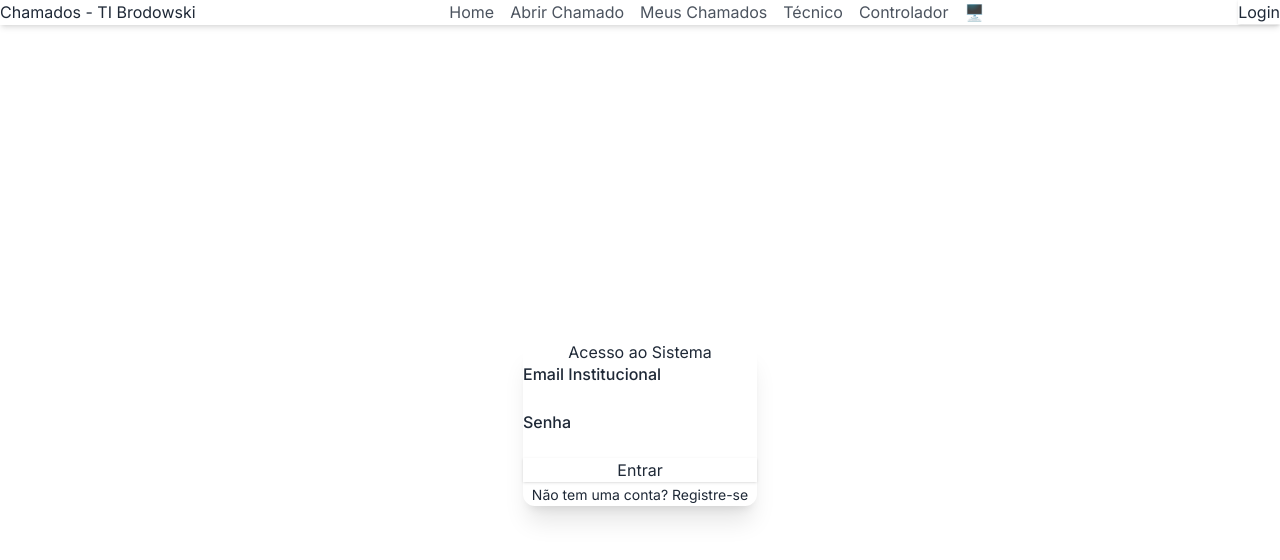
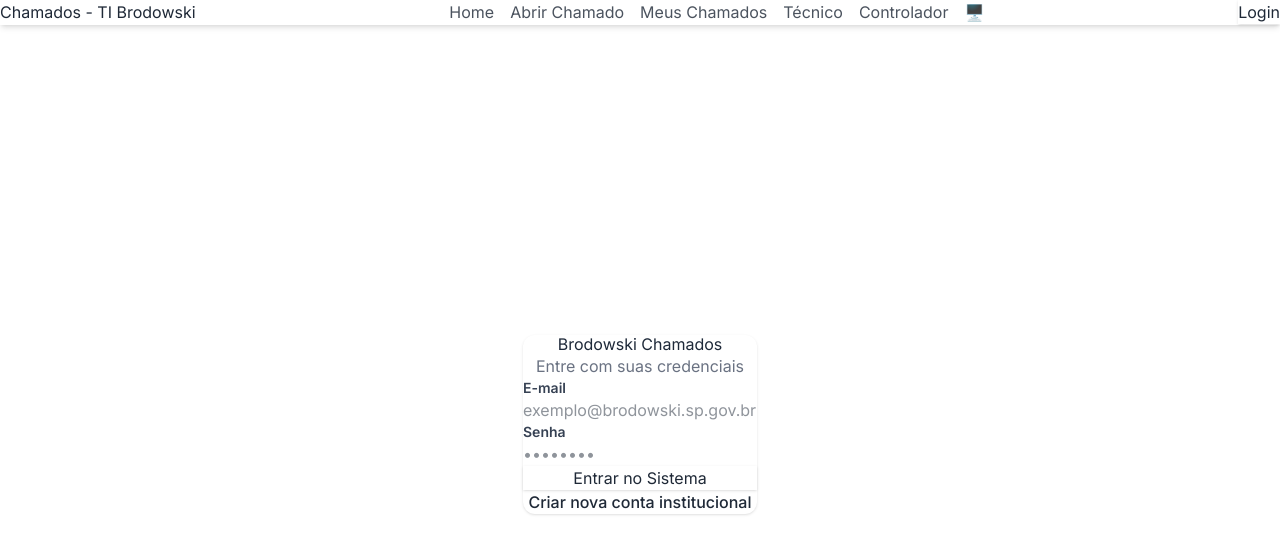
Before and after one commit to N41LL1W/brodowski-chamados, a Next.js app: page /login in a window 1280 px wide. Shown: the top 560 px of the page. Built offline with nearby package versions, Linux system fonts and the light colour scheme; no server answers.

Commit message:
fix: middleware token variable error

```diff
--- a/src/app/login/page.tsx
+++ b/src/app/login/page.tsx
@@ -1,12 +1,10 @@
-// src/app/login/page.tsx
-
 "use client";
 
-import { useState } from 'react';
+import { useState, useEffect } from 'react';
 import { useRouter } from 'next/navigation';
-import { signIn } from 'next-auth/react';
-import { Button } from '@/components/ui/Button'; // Componente Button (Tailwind/shadcn)
-import Card from '@/components/ui/Card';       // Componente Card
+import { signIn, useSession } from 'next-auth/react';
+import { Button } from '@/components/ui/Button';
+import Card from '@/components/ui/Card';
 import Link from 'next/link';
 
 export default function LoginPage() {
@@ -14,79 +12,90 @@ export default function LoginPage() {
     const [password, setPassword] = useState('');
     const [isLoading, setIsLoading] = useState(false);
     const [error, setError] = useState<string | null>(null);
+    const { data: session, status } = useSession();
     const router = useRouter();
+
+    // Se já estiver logado, redireciona automaticamente para a home
+    useEffect(() => {
+        if (status === "authenticated") {
+            window.location.href = "/";
+        }
+    }, [status]);
 
     const handleSubmit = async (e: React.FormEvent) => {
         e.preventDefault();
         setError(null);
         setIsLoading(true);
 
-        // Chamada ao endpoint Credentials Provider do NextAuth
+        try {
             const result = await signIn('credentials', {
-            redirect: false, // Não redireciona automaticamente
+                redirect: false, // Mantemos false para tratar o erro aqui
                 email,
                 password,
             });
 
+            if (result?.error) {
+                setError('Email ou senha incorretos.');
                 setIsLoading(false);
-
-        if (result?.error) {
-            // Se o resultado contiver um erro (Ex: Credenciais inválidas)
-            console.error("Erro de Login:", result.error);
-            setError('Credenciais inválidas. Verifique seu email e senha.');
             } else if (result?.ok) {
-            // Se o login for bem-sucedido
-            router.push('/'); // Redireciona para a página inicial
+                // Forçamos o reload completo para garantir que o Middleware reconheça a sessão
+                window.location.href = "/";
+            }
+        } catch (err) {
+            setError('Ocorreu um erro ao tentar entrar.');
+            setIsLoading(false);
         }
     };
 
+    if (status === "loading") return <div className="flex justify-center p-10">Carregando...</div>;
+
     return (
-        <div className="flex justify-center items-center h-full">
-            <Card className="w-full max-w-md p-6 shadow-xl">
-                <h1 className="text-3xl font-bold mb-6 text-center">Acesso ao Sistema</h1>
+        <div className="flex justify-center items-center min-h-[80vh]">
+            <Card className="w-full max-w-md p-8 shadow-2xl border-t-4 border-blue-600">
+                <h1 className="text-3xl font-bold mb-2 text-center text-gray-800">Brodowski Chamados</h1>
+                <p className="text-center text-gray-500 mb-8">Entre com suas credenciais</p>
 
-                {/* Mensagem de Erro */}
                 {error && (
-                    <div className="bg-red-100 border border-red-400 text-red-700 px-4 py-3 rounded relative mb-4">
-                        {error}
+                    <div className="bg-red-50 border-l-4 border-red-500 text-red-700 p-4 mb-6" role="alert">
+                        <p className="font-bold">Erro</p>
+                        <p>{error}</p>
                     </div>
                 )}
 
-                <form onSubmit={handleSubmit} className="space-y-4">
+                <form onSubmit={handleSubmit} className="space-y-5">
                     <div>
-                        <label htmlFor="email" className="block mb-2 font-medium">Email Institucional</label>
+                        <label className="block text-sm font-semibold text-gray-700 mb-1">E-mail</label>
                         <input
-                            id="email"
                             type="email"
                             value={email}
                             onChange={(e) => setEmail(e.target.value)}
                             required
-                            className="w-full p-2 border border-gray-300 rounded focus:ring-blue-500 focus:border-blue-500"
+                            className="w-full p-3 border rounded-lg focus:ring-2 focus:ring-blue-500 outline-none transition-all"
+                            placeholder="exemplo@brodowski.sp.gov.br"
                             disabled={isLoading}
                         />
                     </div>
                     <div>
-                        <label htmlFor="password" className="block mb-2 font-medium">Senha</label>
+                        <label className="block text-sm font-semibold text-gray-700 mb-1">Senha</label>
                         <input
-                            id="password"
                             type="password"
                             value={password}
                             onChange={(e) => setPassword(e.target.value)}
                             required
-                            className="w-full p-2 border border-gray-300 rounded focus:ring-blue-500 focus:border-blue-500"
+                            className="w-full p-3 border rounded-lg focus:ring-2 focus:ring-blue-500 outline-none transition-all"
+                            placeholder="••••••••"
                             disabled={isLoading}
                         />
                     </div>
 
-                    <Button type="submit" className="w-full" disabled={isLoading}>
-                        {isLoading ? 'Verificando...' : 'Entrar'}
+                    <Button type="submit" className="w-full py-6 text-lg font-bold" disabled={isLoading}>
+                        {isLoading ? 'Autenticando...' : 'Entrar no Sistema'}
                     </Button>
                 </form>
 
-                {/* Link para a página de Registro */}
-                <div className="text-center mt-4">
-                    <Link href="/registro" className="text-sm text-blue-600 hover:underline">
-                        Não tem uma conta? Registre-se
+                <div className="text-center mt-6">
+                    <Link href="/registro" className="text-blue-600 hover:text-blue-800 font-medium">
+                        Criar nova conta institucional
                     </Link>
                 </div>
             </Card>
--- a/src/middleware.ts
+++ b/src/middleware.ts
@@ -1,40 +1,34 @@
-// src/middleware.ts
-
 import { withAuth, NextRequestWithAuth } from "next-auth/middleware";
 import { NextResponse } from "next/server";
 
 export default withAuth(
     function middleware(request: NextRequestWithAuth) {
         const pathname = request.nextUrl.pathname;
-        const role = request.nextauth.token?.role;
-        const isAuthenticated = !!role;
+        const token = request.nextauth.token; // Captura o token corretamente
+        const role = token?.role;
+        const isAuthenticated = !!token;
 
-        // ===============================================
-        // A. ACESSO MASTER (BYPASS TOTAL)
-        // ===============================================
-        // Se for MASTER, ele ignora todas as regras de bloqueio abaixo e acessa qualquer página.
-        if (role === "MASTER") return NextResponse.next();
+        // 1. BYPASS para MASTER e ADMIN (Acesso total)
+        if (role === "MASTER" || role === "ADMIN") {
+            // Se já está logado e tenta ir para login/registro, manda para a home
+            if (pathname === "/login" || pathname === "/registro") {
+                return NextResponse.redirect(new URL("/", request.url));
+            }
+            return NextResponse.next();
+        }
 
-        // ===============================================
-        // B. REGRAS DE AUTORIZAÇÃO POR NÍVEL DE ACESSO
-        // ===============================================
-
-        // 1. Proteger Rotas de Técnico (/tecnico)
-        // Permite acesso para "TECNICO" e "CONTROLADOR" (MASTER já passou acima)
+        // 2. Proteção de Rotas Técnicas
         if (pathname.startsWith('/tecnico') && role !== "TECNICO" && role !== "CONTROLADOR") {
             return NextResponse.rewrite(new URL("/unauthorized", request.url));
         }
 
-        // 2. Proteger Rotas de Controlador (/controlador)
-        // Permite acesso apenas para "CONTROLADOR" (MASTER já passou acima)
+        // 3. Proteção de Rotas de Controle
         if (pathname.startsWith('/controlador') && role !== "CONTROLADOR") {
             return NextResponse.rewrite(new URL("/unauthorized", request.url));
         }
 
-        // ===============================================
-        // C. REDIRECIONAMENTO PARA LOGADOS
-        // ===============================================
-        if (isAuthenticated && (pathname.startsWith('/login') || pathname.startsWith('/registro'))) {
+        // 4. Redirecionar logados que tentam acessar login/registro (Roles comuns)
+        if (isAuthenticated && (pathname === "/login" || pathname === "/registro")) {
             return NextResponse.redirect(new URL("/", request.url));
         }
 
@@ -42,6 +36,7 @@ export default withAuth(
     },
     {
         callbacks: {
+            // Só executa a lógica acima se houver um token (usuário logado)
             authorized: ({ token }) => !!token,
         },
         pages: {
@@ -51,7 +46,8 @@ export default withAuth(
 );
 
 export const config = {
+    // Matcher para proteger tudo, exceto arquivos públicos e a rota de registro/api
     matcher: [
-        "/((?!api/auth|api/register|_next/static|_next/image|favicon.ico|.*\\.png|registro$).*)",
+        "/((?!api|_next/static|_next/image|favicon.ico|.*\\.png|registro$).*)",
     ],
 };
```
Lines whose indentation alone changed are shown as unchanged.
